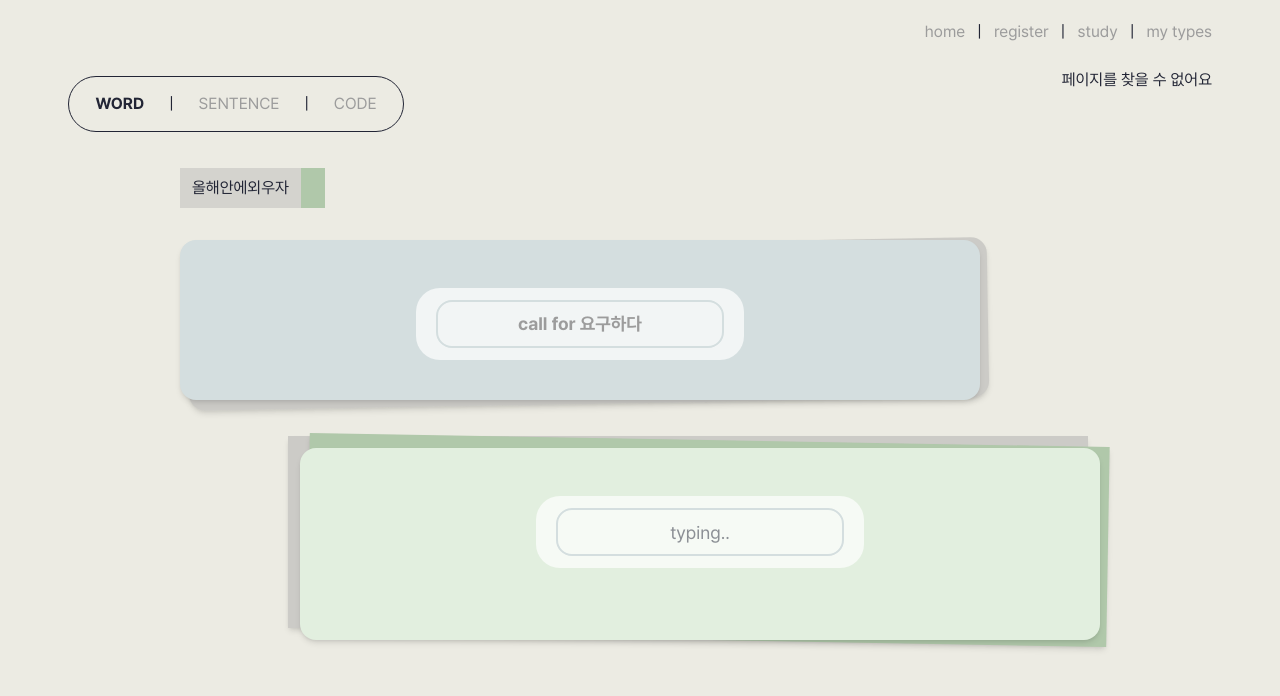
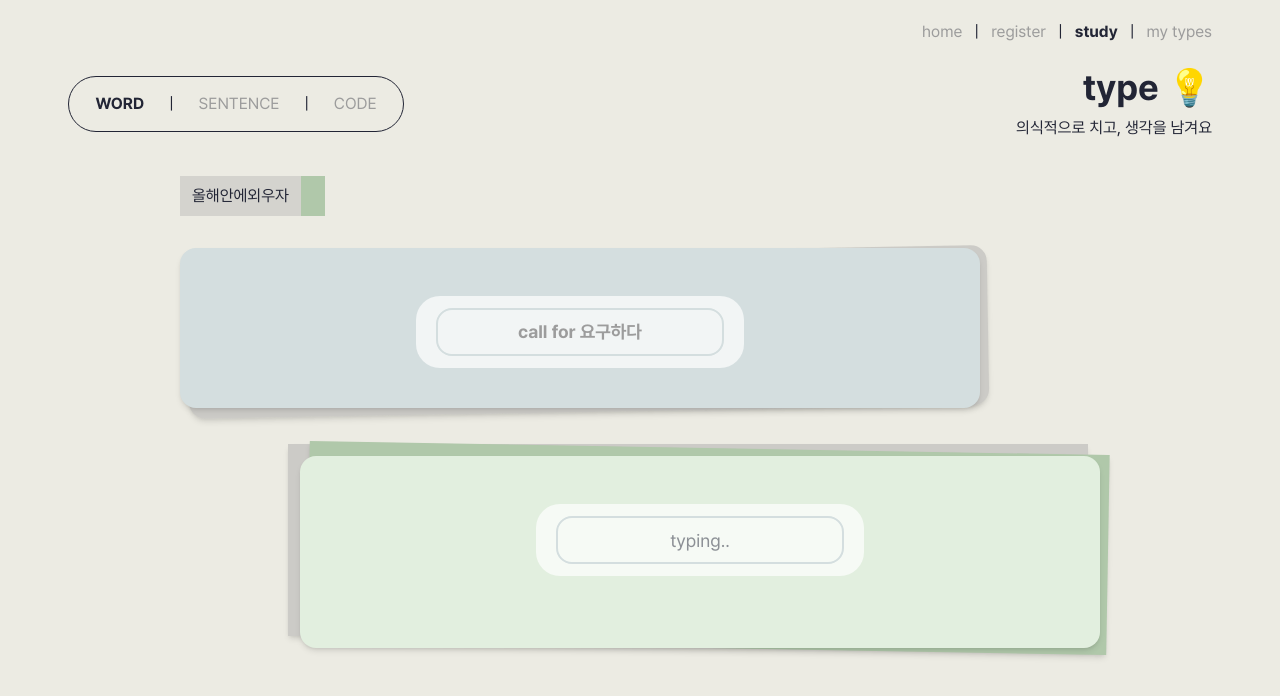
Before and after one commit to ummfieg/my-type, a Next.js app: page /study in a window 1280 px wide. Shown: the top 696 px of the page. Built offline with nearby package versions, Linux system fonts and the light colour scheme.

Commit message:
feat(page, menuNav): 페이지 네비게이션 동적 설정

```diff
--- a/src/app/study/page.js
+++ b/src/app/study/page.js
@@ -2,9 +2,11 @@
 import NavBar from "@/components/ui/menuNav";
 import PageTitle from "@/components/ui/pageTitle";
 import SystemCategory from "@/components/ui/systemCategory";
+import { usePathname } from "next/navigation";
 import { useState } from "react";
 
 export default function Study() {
+  const pathName = usePathname();
   const [category, setCategory] = useState("WORD");
   const onSelect = (e) => {
     setCategory(e);
@@ -13,10 +15,10 @@ export default function Study() {
   return (
     <>
       <header>
-        <NavBar />
+        <NavBar pathName={pathName} />
         <div className="flex justify-between items-start my-6 mx-12">
           <SystemCategory onSelect={setCategory} category={category} />
-          <PageTitle />
+          <PageTitle pathName={pathName} />
         </div>
       </header>
 
--- a/src/components/ui/menuNav.js
+++ b/src/components/ui/menuNav.js
@@ -1,22 +1,24 @@
 import React from "react";
 import Link from "next/link";
-import { HighlightButton } from "./button";
+import { ClickedButton, HighlightButton } from "./button";
 
 const navItems = [
   { label: "home", href: "/" },
   { label: "register", href: "/register" },
-  { label: "study", href: "/" },
+  { label: "study", href: "/study" },
   { label: "my types", href: "/" },
 ];
 
-export default function MenuNav() {
+export default function MenuNav({ pathName }) {
   return (
     <div className="flex gap-3 justify-end items-center mx-12">
       {navItems.map((item, index) => (
         <React.Fragment key={item.label}>
           <HighlightButton>
-            <Link href={item.href} className="cursor-pointe text-sub">
-              {item.label}
+            <Link href={item.href} className="cursor-pointer">
+              <ClickedButton isClicked={pathName === item.href}>
+                {item.label}
+              </ClickedButton>
             </Link>
           </HighlightButton>
           {index < navItems.length - 1 && <div>|</div>}
```
